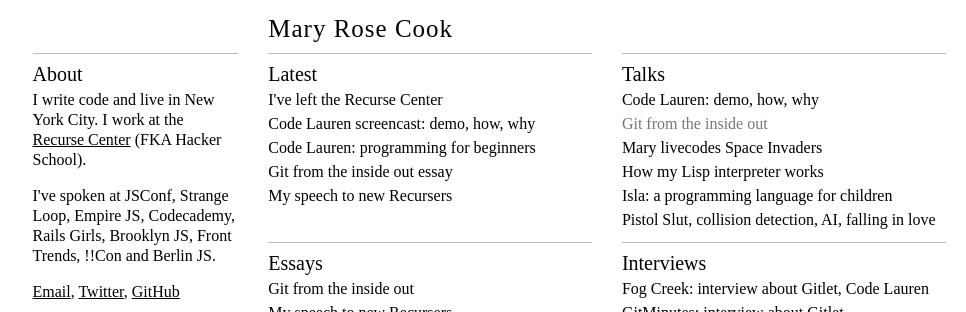
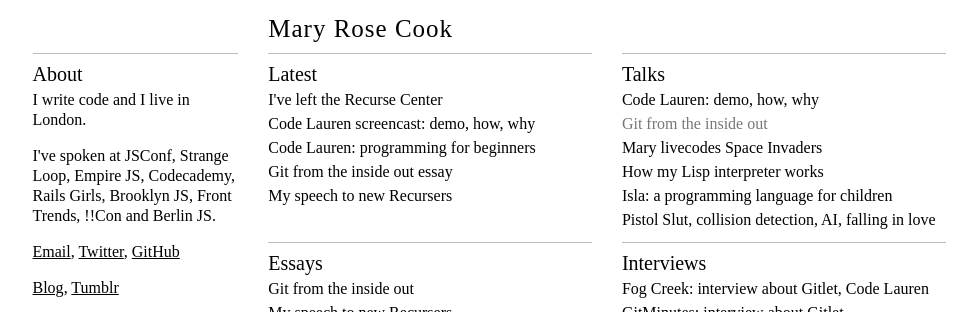
Before and after one commit to zahrabakhshalizadeh/maryrosecook.com, a Jekyll site: the page index.html, which Jekyll copies as it is, in a window 1280 px wide, cut to the strip 0-312 px from the top of the page. Shown: the whole strip, without its empty margins (151-1117 px from the left). Built offline with Jekyll 4.4.1, drawn with Linux system fonts in a browser that asks for light colours; Markdown is read by kramdown in place of the engine named in the settings.

Commit message:
update bio

```diff
--- a/index.html
+++ b/index.html
@@ -34,9 +34,7 @@
 				<div class="content about">
           <h2>About</h2>
           <p>
-            I write code and live in New York City.
-            I work at the <a href="https://www.recurse.com">Recurse Center</a>
-            (FKA Hacker School).
+            I write code and I live in London.
           </p>
 
           <p>
@@ -55,6 +53,8 @@
           <div class="portrait">
             <br/>
             <img alt="Mary Rose Cook" src="/images/mary_rose_cook.jpg">
+            <br/>
+            <br/>
           </div>
         </div>
 			</div>
```
